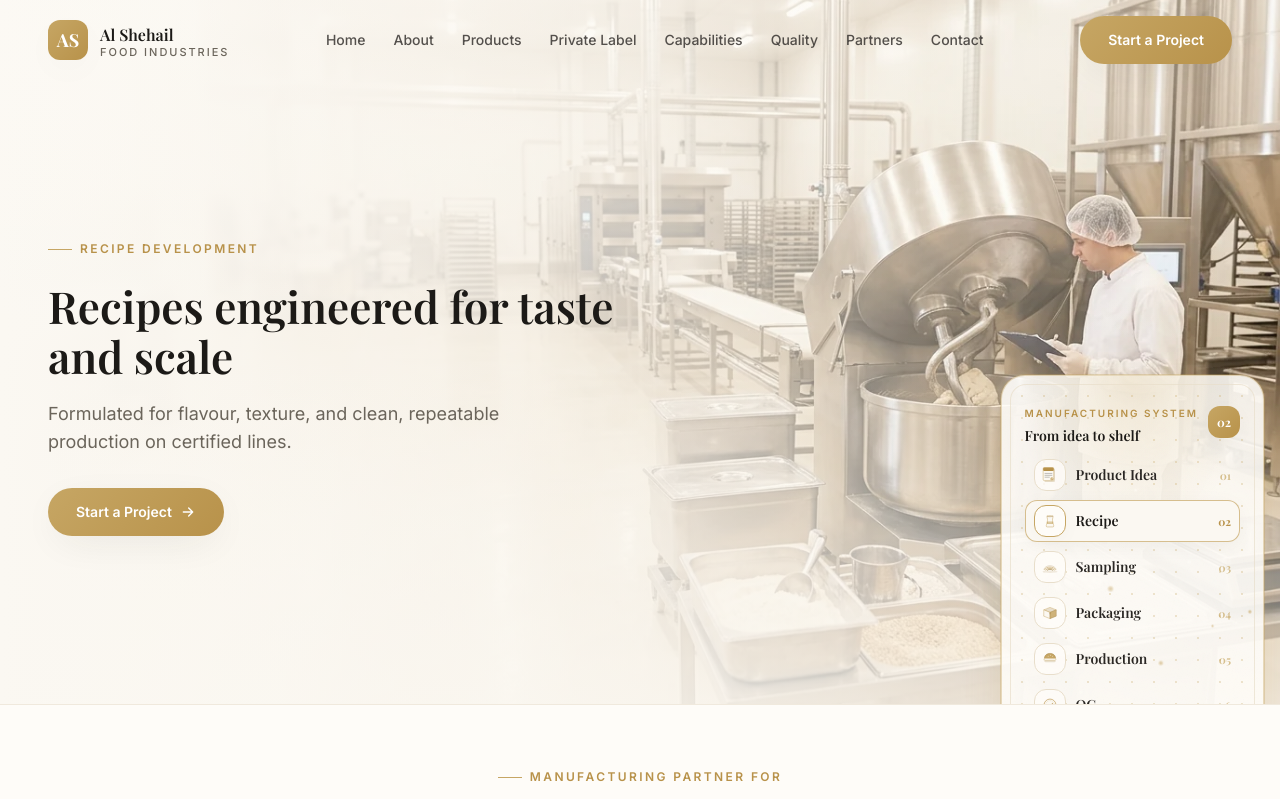
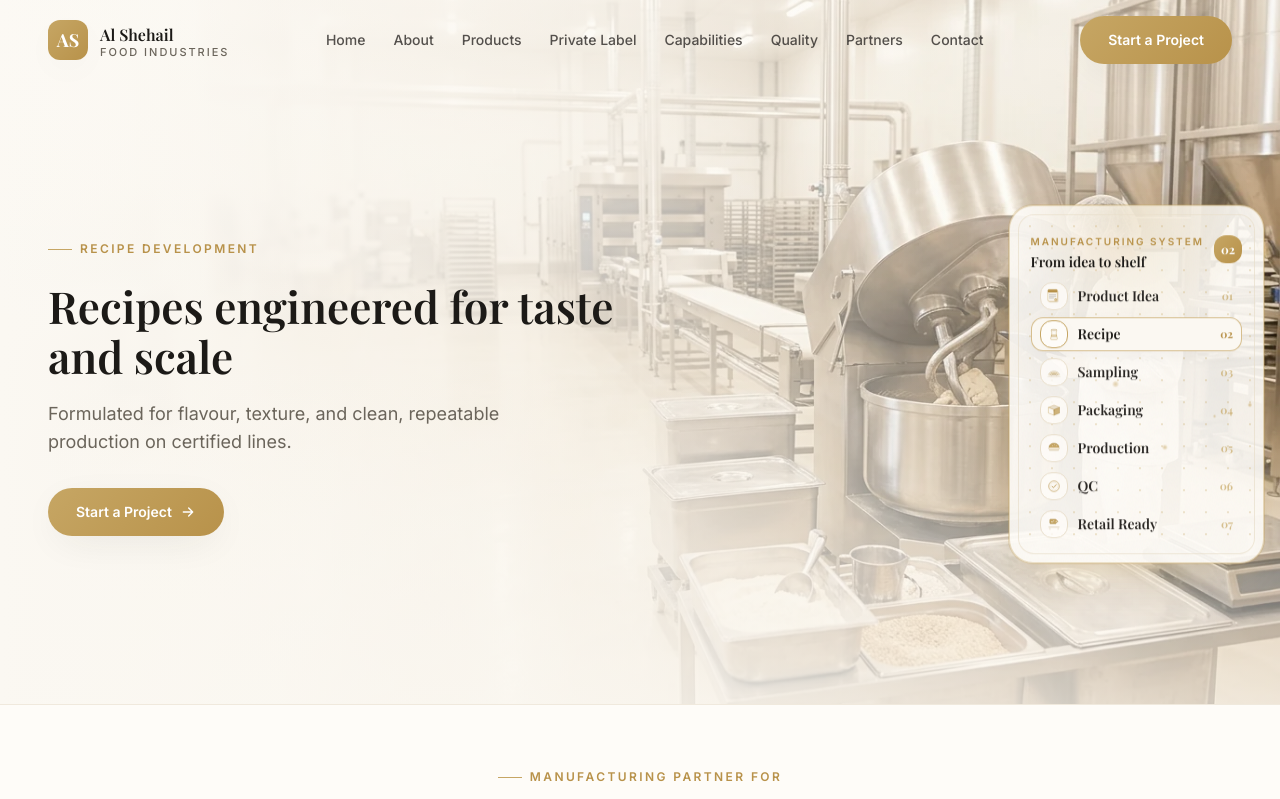
Before and after one commit to Ma7mdYehia/al-shehail-food-industry-landing-page, a Next.js app: page / in a window 1280 px wide. Shown: the top 799 px of the page. Built offline with nearby package versions, Linux system fonts and the light colour scheme; a web font is replaced by a local one.

Commit message:
Fix hero process card viewport fit
Co-Authored-By: Claude Opus 4.8 <noreply@anthropic.com>
Claude-Session: https://claude.ai/code/session_01FYCJKz6WipxMBpvd4besZg

```diff
--- a/components/hero/HeroSlider.tsx
+++ b/components/hero/HeroSlider.tsx
@@ -184,7 +184,12 @@ export default function HeroSlider() {
           On large screens it stays vertically centered inside the safe hero area
           so all seven stage tabs remain visible; on mobile it sits in normal flow
           beneath the text. Real factory photo replaces it when available. */}
-      <div className="mt-12 animate-fade-up [animation-delay:120ms] sm:max-w-xs lg:absolute lg:right-0 lg:top-[46%] lg:z-10 lg:mt-0 lg:max-w-none lg:-translate-y-1/2 xl:right-4 xl:top-[47%]">
+      {/* Outer element owns the desktop centering transform (lg:-translate-y-1/2).
+          The fade-up entrance animation lives on the inner wrapper so its
+          transform keyframes don't clobber the centering — otherwise the card
+          drops to top:50% and its lower tabs get clipped by the hero edge. */}
+      <div className="mt-12 sm:max-w-xs lg:absolute lg:right-0 lg:top-1/2 lg:z-10 lg:mt-0 lg:max-w-none lg:-translate-y-1/2 xl:right-4">
+        <div className="animate-fade-up [animation-delay:120ms]">
           {showSystem ? (
             <HeroSystem active={slide.step} onSelect={setActive} />
           ) : (
@@ -204,5 +209,6 @@ export default function HeroSlider() {
         </div>
       </div>
       </div>
+    </div>
   );
 }
--- a/components/hero/HeroSystem.tsx
+++ b/components/hero/HeroSystem.tsx
@@ -32,31 +32,31 @@ type Props = {
 
 export default function HeroSystem({ active, onSelect }: Props) {
   return (
-    <MouseGlow className="mouse-glow mouse-glow-border relative mx-auto w-full max-w-[17rem] rounded-3xl lg:mr-0 lg:ml-auto xl:max-w-[18rem]">
+    <MouseGlow className="mouse-glow mouse-glow-border relative mx-auto w-full max-w-[17rem] rounded-3xl lg:mr-0 lg:ml-auto lg:max-h-[calc(100vh-9rem)] xl:max-w-[18rem]">
       <div className="glow-border relative overflow-hidden rounded-3xl bg-warmwhite/90 p-1.5 shadow-soft backdrop-blur-md sm:p-2">
         {/* Layered premium background */}
         <div className="oven-glow pointer-events-none absolute inset-0" aria-hidden />
         <div className="bg-grain pointer-events-none absolute inset-0 opacity-70" aria-hidden />
         <FlourParticles />
 
-        <div className="bg-dotted-gold relative overflow-hidden rounded-2xl border border-sand/70 p-3 sm:p-3.5">
+        <div className="bg-dotted-gold relative overflow-hidden rounded-2xl border border-sand/70 p-2.5 sm:p-3">
           {/* Header */}
           <div className="flex items-center justify-between gap-2.5">
             <div>
               <span className="text-[9px] font-semibold uppercase tracking-[0.2em] text-gold sm:text-[10px]">
                 Manufacturing System
               </span>
-              <p className="mt-1 font-serif text-sm font-semibold leading-tight text-ink">
+              <p className="mt-0.5 font-serif text-sm font-semibold leading-tight text-ink">
                 From idea to shelf
               </p>
             </div>
-            <span className="flex h-8 w-8 flex-none items-center justify-center rounded-xl bg-gold-gradient font-serif text-xs font-bold text-white shadow-card">
+            <span className="flex h-7 w-7 flex-none items-center justify-center rounded-xl bg-gold-gradient font-serif text-xs font-bold text-white shadow-card">
               {String(active + 1).padStart(2, "0")}
             </span>
           </div>
 
           {/* Stage list — compact enough for all 7 tabs to stay visible in the hero */}
-          <ul className="relative mt-2.5 space-y-1">
+          <ul className="relative mt-2 space-y-1">
             {FLOW.map((step, i) => {
               const isActive = i === active;
               return (
@@ -66,20 +66,20 @@ export default function HeroSystem({ active, onSelect }: Props) {
                     onClick={() => onSelect(i)}
                     aria-current={isActive ? "step" : undefined}
                     aria-label={`Stage ${i + 1}: ${step.label}`}
-                    className={`group flex min-h-[2.35rem] w-full items-center gap-2.5 rounded-xl border px-2 py-1 text-left transition-all duration-300 focus:outline-none focus-visible:ring-2 focus-visible:ring-champagne focus-visible:ring-offset-1 focus-visible:ring-offset-warmwhite ${
+                    className={`group flex min-h-[2rem] w-full items-center gap-2.5 rounded-xl border px-2 py-0.5 text-left transition-all duration-300 focus:outline-none focus-visible:ring-2 focus-visible:ring-champagne focus-visible:ring-offset-1 focus-visible:ring-offset-warmwhite ${
                       isActive
                         ? "border-champagne/70 bg-cream shadow-card"
                         : "border-transparent hover:border-sand/70 hover:bg-cream/60"
                     }`}
                   >
                     <span
-                      className={`flex h-8 w-8 flex-none items-center justify-center rounded-xl border transition-colors duration-300 ${
+                      className={`flex h-7 w-7 flex-none items-center justify-center rounded-xl border transition-colors duration-300 ${
                         isActive
                           ? "border-champagne bg-warmwhite shadow-card"
                           : "border-sand bg-warmwhite/80"
                       }`}
                     >
-                      <PremiumObject name={step.object} size={20} />
+                      <PremiumObject name={step.object} size={18} />
                     </span>
                     <span
                       className={`flex-1 truncate font-serif text-[13px] font-semibold leading-none transition-colors duration-300 sm:text-sm ${
```
Lines whose indentation alone changed are shown as unchanged.
